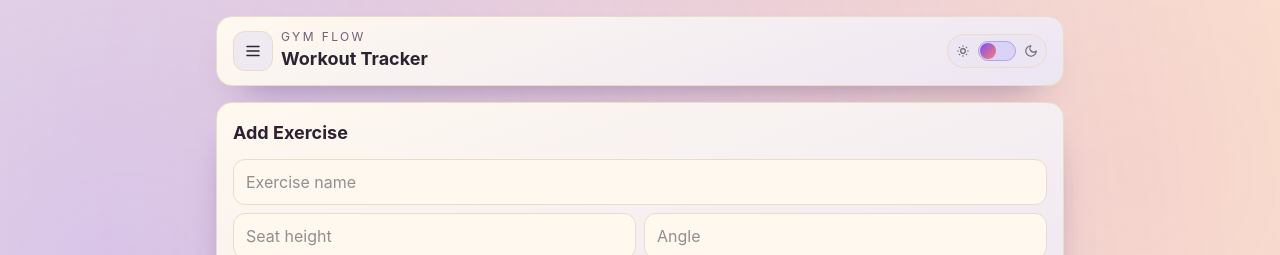
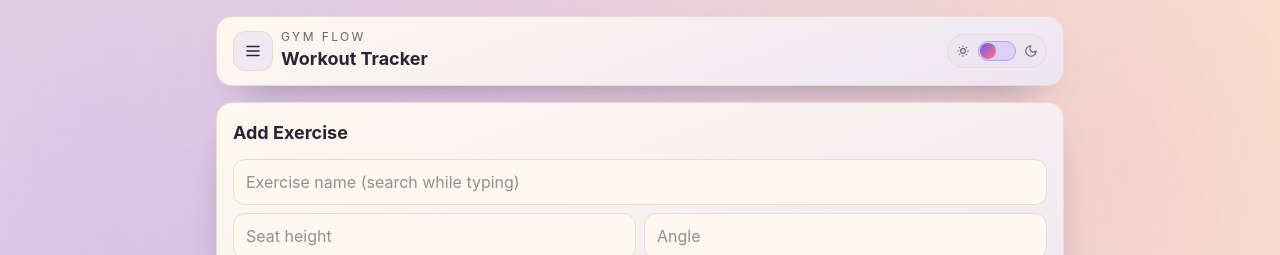
Before and after one commit to AbhyudayaGup/gym_tracker, a Next.js app: page /exercises in a window 1280 px wide. Shown: the top 255 px of the page. Built offline with nearby package versions, Linux system fonts and the light colour scheme.

Commit message:
making exercises searchable

```diff
--- a/app/exercises/page.tsx
+++ b/app/exercises/page.tsx
@@ -120,6 +120,17 @@ export default function ExercisesPage() {
         (exercise.machine.notes ?? "").toLowerCase().includes(query),
     );
   }, [searchTerm, sortedExercises]);
+
+  const exerciseNameSuggestions = useMemo(() => {
+    const names = new Set<string>();
+    for (const exerciseName of popularExercises) {
+      names.add(exerciseName);
+    }
+    for (const exercise of snapshot.exercises) {
+      names.add(exercise.name);
+    }
+    return Array.from(names).sort((a, b) => a.localeCompare(b));
+  }, [snapshot.exercises]);
 
   const selectedExerciseLogs = useMemo(() => {
     if (!selectedExerciseId) {
@@ -245,7 +256,18 @@ export default function ExercisesPage() {
       <section className="card fade-up p-4">
         <h2 className="mb-3 text-lg font-bold">Add Exercise</h2>
         <div className="space-y-2">
-          <input className="field" placeholder="Exercise name" value={name} onChange={(event) => setName(event.target.value)} />
+          <input
+            className="field"
+            placeholder="Exercise name (search while typing)"
+            value={name}
+            onChange={(event) => setName(event.target.value)}
+            list="exercise-name-suggestions"
+          />
+          <datalist id="exercise-name-suggestions">
+            {exerciseNameSuggestions.map((exerciseName) => (
+              <option key={exerciseName} value={exerciseName} />
+            ))}
+          </datalist>
           <div className="grid grid-cols-2 gap-2">
             <input
               className="field"
```
